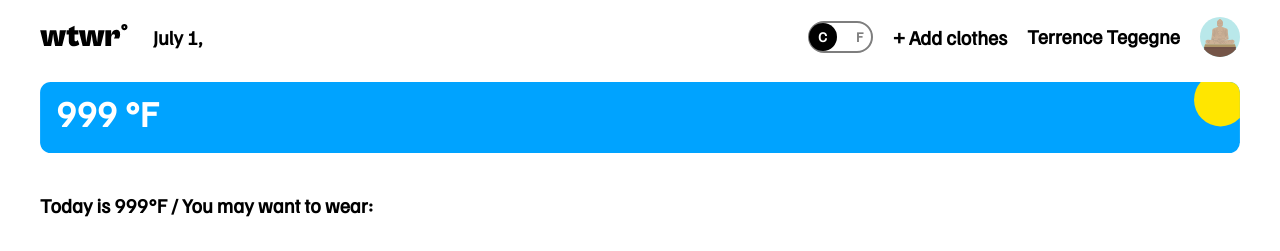
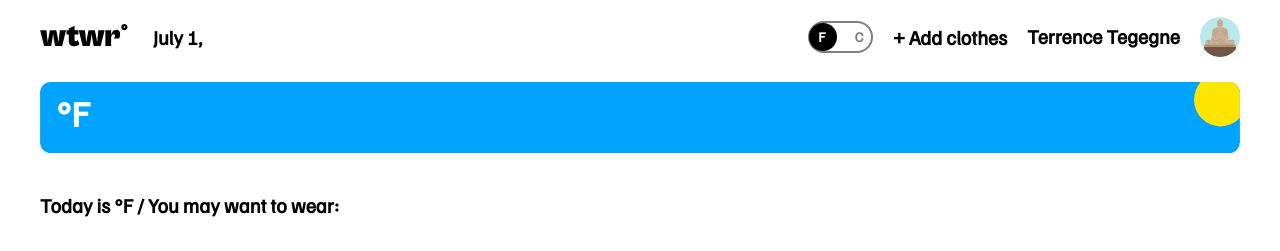
Before and after one commit to rezamohdev/se_project_react, a React (Create React App) app: page / in a window 1280 px wide. Shown: the top 251 px of the page. Built offline with nearby package versions, Linux system fonts and the light colour scheme; no server answers; grey boxes are pictures that could not be loaded.

Commit message:
swicth done temp conversion done

```diff
--- a/src/components/App/App.js
+++ b/src/components/App/App.js
@@ -24,7 +24,6 @@ function App() {
   React.useEffect(() => {
     getWeatherForecast().
       then((data) => {
-        console.log(data);
         const weatherCondition = weatherName(data);
         setCardBackground(weatherCondition);
         const currentLocation = data.name;
--- a/src/components/Main/Main.js
+++ b/src/components/Main/Main.js
@@ -6,9 +6,9 @@ import ItemCard from '../ItemCard/ItemCard';
 import { CurrentTempratureUnitContext } from '../../contexts/CurrentTemperatureUnitContext';
 function Main({ onSelectCard, weatherTemp, cardBackground, dayType }) {
     const { currentTempratureUnit } = React.useContext(CurrentTempratureUnitContext);
-    console.log(currentTempratureUnit);
     const temp = weatherTemp?.temprature?.[currentTempratureUnit] || 999;
-    console.log(weatherTemp);
+    const currenTemp = weatherTemp?.weather?.temperature?.[currentTempratureUnit];
+    console.log(currenTemp);
     const getWeatherType = () => {
         if (temp >= 86) {
             return 'hot';
@@ -18,7 +18,6 @@ function Main({ onSelectCard, weatherTemp, cardBackground, dayType }) {
             return 'cold';
         }
     }
-    console.log(temp);
     const weatherType = getWeatherType();
 
     const filteredCards = defaultClothingItems.filter((card) => {
@@ -27,11 +26,11 @@ function Main({ onSelectCard, weatherTemp, cardBackground, dayType }) {
     return (
         <div className="Main" >
             <section className="weather" id="weather-section" >
-                <span className='weather__temperature'>{temp} °F</span>
+                <span className='weather__temperature'>{currenTemp} {currentTempratureUnit === 'F' ? '°F' : '°C'}</span>
                 <WeatherBackground day={dayType} type={cardBackground} />
             </section>
             <section className="items" id="items-section" >
-                <span className='weather__suggest'>Today is {temp}°F / You may want to wear:</span>
+                <span className='weather__suggest'>Today is {currenTemp}{currentTempratureUnit === 'F' ? '°F' : '°C'} / You may want to wear:</span>
                 {/* {/* <p>Weather condition: {cardBackground}</p> */}
                 {/* <p>Day or night: {`${dayType}`}</p> */}
 
--- a/src/components/ToggleSwitch/ToggleSwitch.js
+++ b/src/components/ToggleSwitch/ToggleSwitch.js
@@ -12,8 +12,8 @@ function ToggleSwitch() {
             />
             {/* <span className={currentTempratureUnit === 'F' ? 'switch__slider_F' : 'switch__slider_C'}></span> */}
             <span className='switch__slider'></span>
-            <span className={`switch__temp-unit_c ${currentTempratureUnit === 'F' && 'switch__active'}`}>C</span>
-            <span className={`switch__temp-unit_f  ${currentTempratureUnit === 'C' && 'switch__active'}`}>F</span>
+            <span className={`switch__temp-unit_c ${currentTempratureUnit === 'F' && 'switch__active'}`}>F</span>
+            <span className={`switch__temp-unit_f  ${currentTempratureUnit === 'C' && 'switch__active'}`}>C</span>
         </label >
     )
 }
--- a/src/components/WeatherCard/WeatherCard .js
+++ b/src/components/WeatherCard/WeatherCard .js
@@ -4,11 +4,9 @@ import "./WeatherCard.css";
 function WeatherBackground({ day, type }) {
     // weatherOptions.find((item) => console.log(item.day === day && item.type === type));
     const weatherOption = weatherOptions.find((item) => {
-        console.log(item.day === day && item.type === type);
         return item.day === day && item.type === type
     });
     const imageSourceUrl = weatherOption?.url || "";
-    console.log(weatherOption?.url);
     return (
         <img className='weather__bg' src={imageSourceUrl} alt="weather background" />
     );
```
